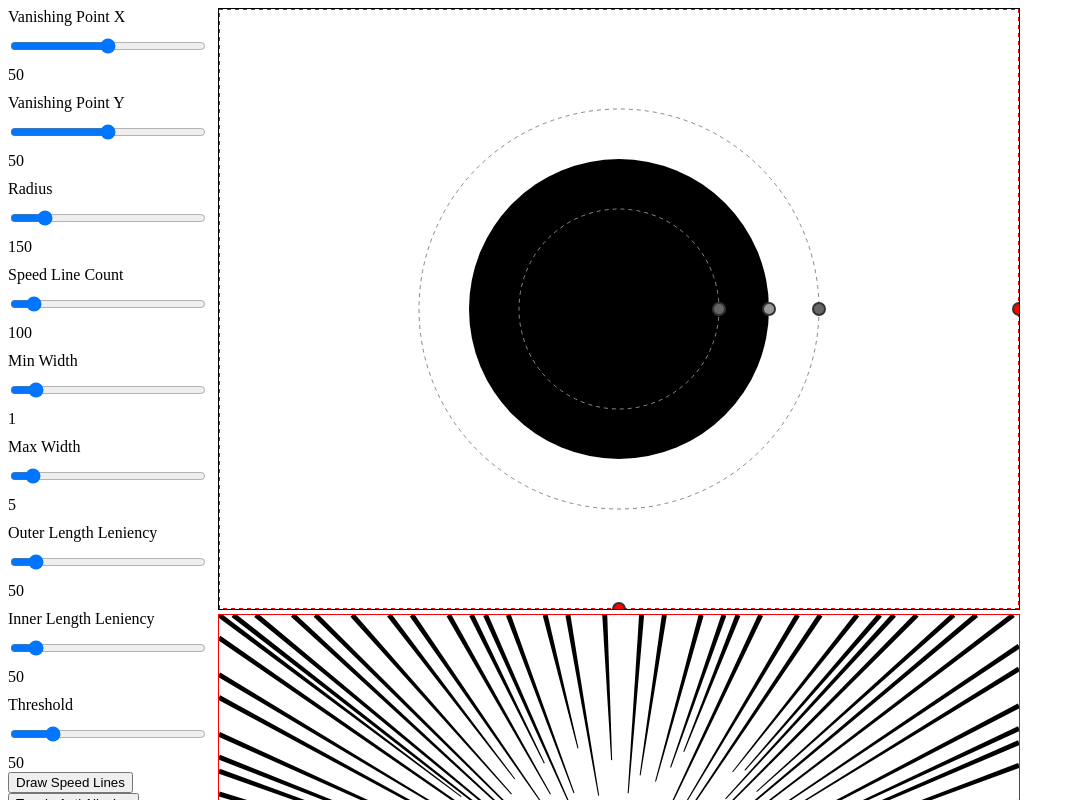
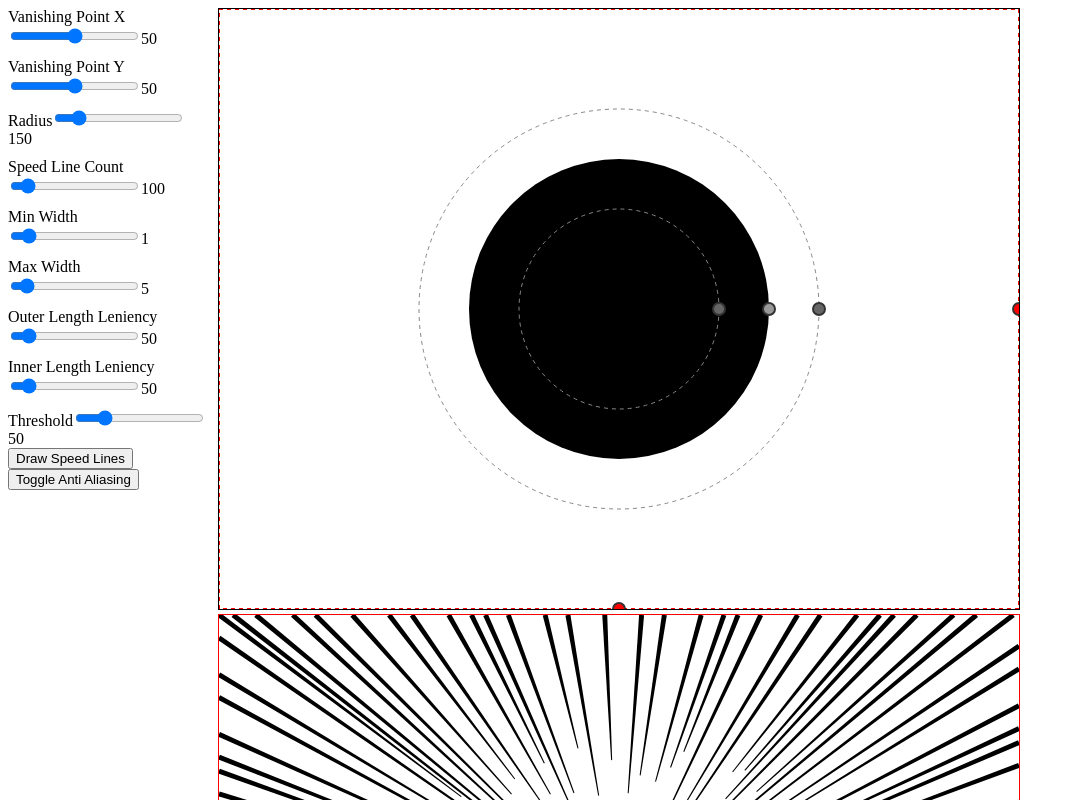
Before and after one commit to toiim/speed-lines, a Vue app: page / in a window 1280 px wide. Shown: the top 800 px of the page, without its empty margins (0-1075 px from the left). Built offline with nearby package versions, Linux system fonts and the light colour scheme; the HTML template or start-up script is replaced by a standard one.

Commit message:
Refactor App.vue for improved layout and user interaction. Cleaned up whitespace in drag handlers and SVG elements for better readability. Enhanced input structure for vanishing point and other parameters, ensuring a more organized and user-friendly interface.

```diff
--- a/src/App.vue
+++ b/src/App.vue
@@ -481,24 +481,44 @@ function toggleAntiAliasing() {
   <div id="container">
     <div id="controls">
       <div class="vanishing-point">
-        <label for="vanishingPointX">Vanishing Point X</label>
-        <input type="range" min="0" max="100" v-model.number="vanishingPointX" /><span>{{ vanishingPointX }}</span>
+        <div>
+          <label for="vanishingPointX">Vanishing Point X</label>
+          <input type="range" min="0" max="100" v-model.number="vanishingPointX" /><span>{{ vanishingPointX }}</span>
+        </div>
+        <div>
         <label for="vanishingPointY">Vanishing Point Y</label>
         <input type="range" min="0" max="100" v-model.number="vanishingPointY" /><span>{{ vanishingPointY }}</span>
+        </div>
+        <div>
         <label for="radius">Radius</label>
         <input type="range" min="0" max="1000" v-model.number="radius" /><span>{{ radius }}</span>
+        </div>
+        <div>
         <label for="speedLineCount">Speed Line Count</label>
         <input type="range" min="10" max="1000" v-model.number="speedLineCount" /><span>{{ speedLineCount }}</span>
+        </div>
+        <div>
         <label for="minWidth">Min Width</label>
         <input type="range" min="0" max="10" v-model.number="minWidth" /><span>{{ minWidth }}</span>
+        </div>
+        <div>
         <label for="maxWidth">Max Width</label>
         <input type="range" min="1" max="50" v-model.number="maxWidth" /><span>{{ maxWidth }}</span>
+        </div>
+        <div>
         <label for="outerLengthLeniency">Outer Length Leniency</label>
-        <input type="range" min="1" max="500" v-model.number="outerLengthLeniency" /><span>{{ outerLengthLeniency }}</span>
+        <input type="range" min="1" max="500" v-model.number="outerLengthLeniency" /><span>{{ outerLengthLeniency
+          }}</span>
+        </div>
+        <div>
         <label for="innerLengthLeniency">Inner Length Leniency</label>
-        <input type="range" min="1" max="500" v-model.number="innerLengthLeniency" /><span>{{ innerLengthLeniency }}</span>
+        <input type="range" min="1" max="500" v-model.number="innerLengthLeniency" /><span>{{ innerLengthLeniency
+          }}</span>
+        </div>
+        <div>
         <label for="threshold">Threshold</label>
         <input type="range" min="1" max="255" v-model.number="threshold" /><span>{{ threshold }}</span>
+        </div>
       </div>
       <div>
         <button @click="drawSpeedLines">Draw Speed Lines</button>
@@ -511,56 +531,32 @@ function toggleAntiAliasing() {
       <svg ref="svgElement" :width="canvasWidth" :height="canvasHeight" :viewBox="`0 0 ${canvasWidth} ${canvasHeight}`"
         @mousemove="handleMouseMove" @mouseup="handleMouseUp" @mouseleave="handleMouseUp" @touchmove="handleMouseMove"
         @touchend="handleMouseUp">
-                <!-- Main radius circle (interactive, no pointer-ignore) -->
-                <circle :cx="vanishingPointX * canvasWidth / 100" :cy="vanishingPointY * canvasHeight / 100" :r="radius"
+        <!-- Main radius circle (interactive, no pointer-ignore) -->
+        <circle :cx="vanishingPointX * canvasWidth / 100" :cy="vanishingPointY * canvasHeight / 100" :r="radius"
           @mousedown="startDrag" @touchstart="startDrag" :style="{ cursor: isDragging ? 'grabbing' : 'grab' }" />
         <!-- Background elements (with pointer-ignore) -->
         <!-- Output canvas box (red rectangle) -->
-        <rect
-          :x="outputCanvasX"
-          :y="outputCanvasY"
-          :width="outputCanvasWidth"
-          :height="outputCanvasHeight"
-          fill="none"
-          stroke="red"
-          stroke-width="2"
-          stroke-dasharray="4 4"
-          class="pointer-ignore"
-        />
+        <rect :x="outputCanvasX" :y="outputCanvasY" :width="outputCanvasWidth" :height="outputCanvasHeight" fill="none"
+          stroke="red" stroke-width="2" stroke-dasharray="4 4" class="pointer-ignore" />
         <!-- Outer variance circle (radius + outerLengthLeniency) -->
-        <circle class="pointer-ignore" :cx="vanishingPointX * canvasWidth / 100" :cy="vanishingPointY * canvasHeight / 100"
-          :r="radius + outerLengthLeniency" fill="none" stroke="#888" stroke-width="1" stroke-dasharray="4 4" />
+        <circle class="pointer-ignore" :cx="vanishingPointX * canvasWidth / 100"
+          :cy="vanishingPointY * canvasHeight / 100" :r="radius + outerLengthLeniency" fill="none" stroke="#888"
+          stroke-width="1" stroke-dasharray="4 4" />
         <!-- Inner variance circle (radius - innerLengthLeniency) -->
         <circle class="pointer-ignore" :cx="vanishingPointX * canvasWidth / 100"
-          :cy="vanishingPointY * canvasHeight / 100" :r="Math.max(0, radius - innerLengthLeniency)" fill="none" stroke="#888"
-          stroke-width="1" stroke-dasharray="4 4" />
+          :cy="vanishingPointY * canvasHeight / 100" :r="Math.max(0, radius - innerLengthLeniency)" fill="none"
+          stroke="#888" stroke-width="1" stroke-dasharray="4 4" />
 
 
         <!-- Handles (rendered last, on top) -->
         <!-- Width resize handle (right edge, center) -->
-        <circle
-          :cx="outputCanvasX + outputCanvasWidth"
-          :cy="outputCanvasY + outputCanvasHeight / 2"
-          r="6"
-          fill="red"
-          stroke="#333"
-          stroke-width="2"
-          @mousedown="startDragOutputWidth"
-          @touchstart="startDragOutputWidth"
-          :style="{ cursor: isDraggingOutputWidth ? 'ew-resize' : 'ew-resize' }"
-        />
+        <circle :cx="outputCanvasX + outputCanvasWidth" :cy="outputCanvasY + outputCanvasHeight / 2" r="6" fill="red"
+          stroke="#333" stroke-width="2" @mousedown="startDragOutputWidth" @touchstart="startDragOutputWidth"
+          :style="{ cursor: isDraggingOutputWidth ? 'ew-resize' : 'ew-resize' }" />
         <!-- Height resize handle (bottom edge, center) -->
-        <circle
-          :cx="outputCanvasX + outputCanvasWidth / 2"
-          :cy="outputCanvasY + outputCanvasHeight"
-          r="6"
-          fill="red"
-          stroke="#333"
-          stroke-width="2"
-          @mousedown="startDragOutputHeight"
-          @touchstart="startDragOutputHeight"
-          :style="{ cursor: isDraggingOutputHeight ? 'ns-resize' : 'ns-resize' }"
-        />
+        <circle :cx="outputCanvasX + outputCanvasWidth / 2" :cy="outputCanvasY + outputCanvasHeight" r="6" fill="red"
+          stroke="#333" stroke-width="2" @mousedown="startDragOutputHeight" @touchstart="startDragOutputHeight"
+          :style="{ cursor: isDraggingOutputHeight ? 'ns-resize' : 'ns-resize' }" />
         <!-- Outer leniency handle circle (on the edge of outer variance circle) -->
         <circle :cx="vanishingPointX * canvasWidth / 100 + radius + outerLengthLeniency"
           :cy="vanishingPointY * canvasHeight / 100" r="6" fill="#666" stroke="#333" stroke-width="2"
```
